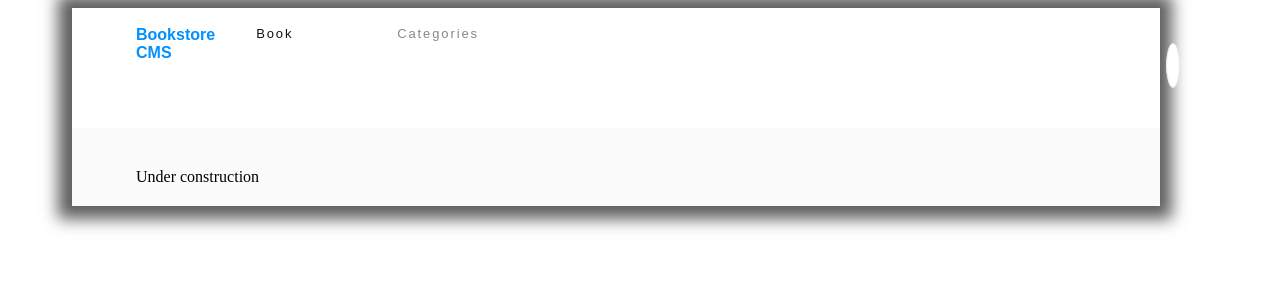
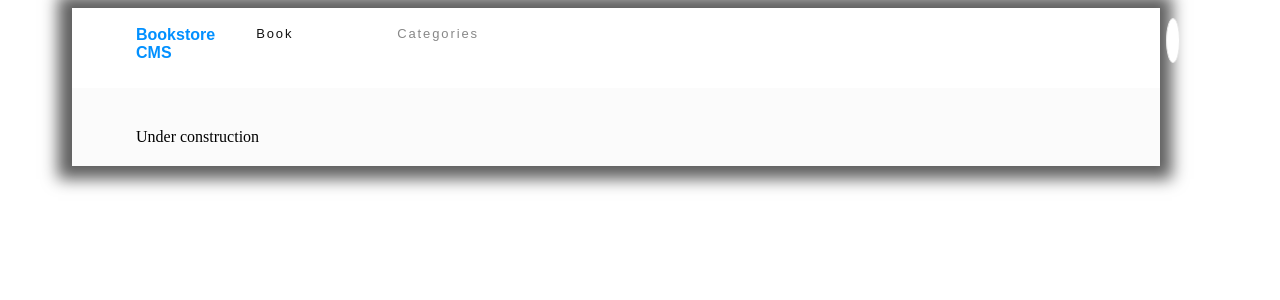
Before and after one commit to massazoum/Zoum_Bookstore, a React (Create React App) app: page /Author in a window 1280 px wide. Shown: the top 300 px of the page. Built offline with nearby package versions, Linux system fonts and the light colour scheme.

Commit message:
Style  Updated

```diff
--- a/src/components/FormAdd.css
+++ b/src/components/FormAdd.css
@@ -29,7 +29,7 @@
 .BtnSumit {
   margin-left: 10px;
   height: 30px;
-  width: 10vw;
+  width: 13vw;
   border-radius: 3px;
   background-color: #0290ff;
   font-family: 'poppins', sans-serif;
--- a/src/components/NavBar.css
+++ b/src/components/NavBar.css
@@ -2,15 +2,15 @@
   display: flex;
   background-color: white;
   width: 80vw;
-  height: 15vh;
-  margin-bottom: 5vh;
+  height: 10vh;
+  margin-bottom: 2vh;
   padding-left: 5vw;
   margin-left: -5vw;
 }
 
 .divnav {
   width: 80vw;
-  height: 20vh;
+  height: 15vh;
   padding-left: 5vw;
   margin-left: -5vw;
 }
@@ -110,7 +110,7 @@
   width: 2.813rem;
   height: 2.813rem;
   margin-right: 5vw;
-  margin-top: 35px;
+  margin-top: 10px;
   border-radius: 50%;
   border: 1px solid #e8e8e8;
   background-color: #fff;
```
